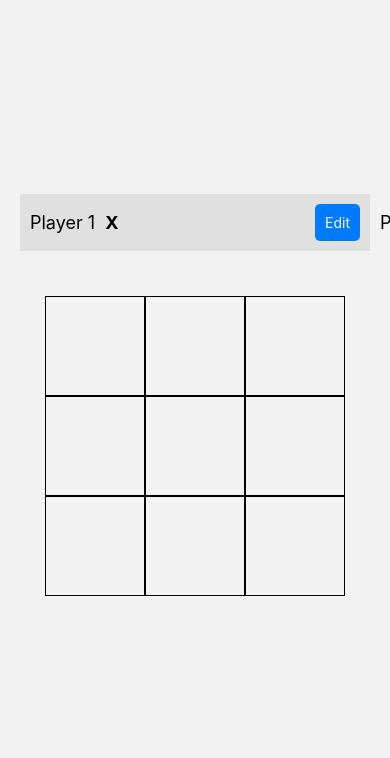
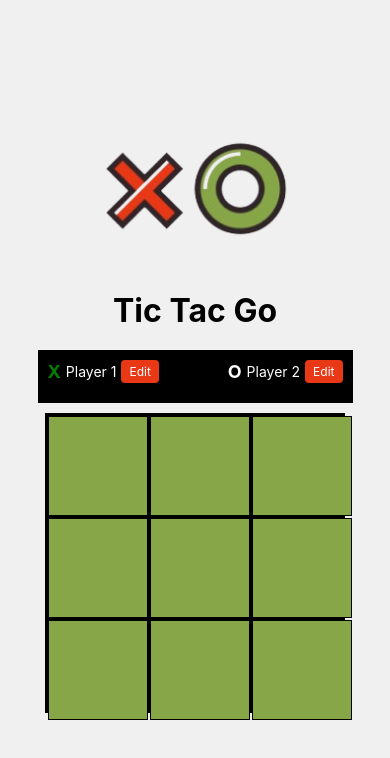
Before and after one commit to NoahPark9001/tic-tac-go, a React Native app: screen /Game in a window 390 px wide. Shown: the top 758 px of the page. Built offline with nearby package versions, Linux system fonts and the light colour scheme.

Commit message:
Update UI for GameScreen.js

```diff
--- a/screens/GameScreen.js
+++ b/screens/GameScreen.js
@@ -1,5 +1,12 @@
 import React, { useState } from "react";
-import { StyleSheet, View, ScrollView } from "react-native";
+import {
+  View,
+  Text,
+  TouchableOpacity,
+  Image,
+  StyleSheet,
+  ScrollView,
+} from "react-native";
 import Player from "../src/components/Player";
 import GameBoard from "../src/components/GameBoard";
 import Log from "../src/components/Log";
@@ -10,6 +17,7 @@ const PLAYERS = {
   X: "Player 1",
   O: "Player 2",
 };
+
 const INITIAL_GAME_BOARD = [
   [null, null, null],
   [null, null, null],
@@ -21,29 +29,28 @@ function deriveActivePlayer(gameTurns) {
 }
 
 function deriveGameBoard(gameTurns) {
-  let gameBoard = INITIAL_GAME_BOARD.map((array) => [...array]);
-  for (const turn of gameTurns) {
-    const { square, player } = turn;
-    gameBoard[square.row][square.col] = player;
-  }
+  const gameBoard = [...INITIAL_GAME_BOARD.map((array) => [...array])];
+  gameTurns.forEach(({ square, player }) => {
+    const { row, col } = square;
+    gameBoard[row][col] = player;
+  });
   return gameBoard;
 }
 
 function deriveWinner(gameBoard, players) {
   let winner;
-  for (const combination of WINNING_COMBINATIONS) {
-    const [a, b, c] = combination;
-    const firstSquareSymbol = gameBoard[a.row][a.column];
-    const secondSquareSymbol = gameBoard[b.row][b.column];
-    const thirdSquareSymbol = gameBoard[c.row][c.column];
+  WINNING_COMBINATIONS.forEach((combination) => {
+    const firstSymbol = gameBoard[combination[0].row][combination[0].column];
+    const secondSymbol = gameBoard[combination[1].row][combination[1].column];
+    const thirdSymbol = gameBoard[combination[2].row][combination[2].column];
     if (
-      firstSquareSymbol &&
-      firstSquareSymbol === secondSquareSymbol &&
-      firstSquareSymbol === thirdSquareSymbol
+      firstSymbol &&
+      firstSymbol === secondSymbol &&
+      firstSymbol === thirdSymbol
     ) {
-      winner = players[firstSquareSymbol];
+      winner = players[firstSymbol];
     }
-  }
+  });
   return winner;
 }
 
@@ -58,8 +65,8 @@ export default function GameScreen() {
 
   function handleSelectSquare(rowIndex, colIndex) {
     setGameTurns((prevTurns) => [
+      { square: { row: rowIndex, col: colIndex }, player: activePlayer },
       ...prevTurns,
-      { square: { row: rowIndex, col: colIndex }, player: activePlayer },
     ]);
   }
 
@@ -76,7 +83,15 @@ export default function GameScreen() {
 
   return (
     <ScrollView contentContainerStyle={styles.container}>
-      <View style={styles.players}>
+      <View style={styles.logoContainer}>
+        <Image
+          source={require("../assets/tic-tac-go-logo.png")}
+          style={styles.logo}
+          resizeMode="contain"
+        />
+        <Text style={styles.title}>Tic Tac Go</Text>
+      </View>
+      <View style={styles.playersContainer}>
         <Player
           initialName={PLAYERS.X}
           symbol="X"
@@ -90,10 +105,11 @@ export default function GameScreen() {
           onChangeName={handlePlayerNameChange}
         />
       </View>
-      {(winner || hasDraw) && (
+      {winner || hasDraw ? (
         <GameOver winner={winner} onRestart={handleRestart} />
+      ) : (
+        <GameBoard onSelectSquare={handleSelectSquare} board={gameBoard} />
       )}
-      <GameBoard onSelectSquare={handleSelectSquare} board={gameBoard} />
       <Log turns={gameTurns} />
     </ScrollView>
   );
@@ -101,15 +117,30 @@ export default function GameScreen() {
 
 const styles = StyleSheet.create({
   container: {
-    flex: 1,
+    flexGrow: 1,
+    backgroundColor: "#f0f0f0",
+    alignItems: "center",
     justifyContent: "center",
-    alignItems: "center",
     padding: 20,
   },
-  players: {
-    flexDirection: "row",
-    justifyContent: "space-around",
-    width: "100%",
+  logoContainer: {
+    alignItems: "center",
     marginBottom: 20,
   },
+  logo: {
+    width: 200,
+    height: 200,
+  },
+  title: {
+    fontSize: 32,
+    fontWeight: "bold",
+  },
+  playersContainer: {
+    flexDirection: "row",
+    justifyContent: "space-between",
+    backgroundColor: "black",
+    padding: 10,
+    width: "90%",
+    marginBottom: 10,
+  },
 });
--- a/screens/HomeScreen.js
+++ b/screens/HomeScreen.js
@@ -1,5 +1,5 @@
 import React from "react";
-import { View, Text, Image, TouchableOpacity, StyleSheet } from "react-native";
+import { View, Text, TouchableOpacity, Image, StyleSheet } from "react-native";
 
 export default function HomeScreen({ navigation }) {
   return (
@@ -11,20 +11,18 @@ export default function HomeScreen({ navigation }) {
       />
       <Text style={styles.title}>Tic Tac Go</Text>
       <Text style={styles.subtitle}>Choose a play mode</Text>
-      <View style={styles.buttonContainer}>
       <TouchableOpacity
-          style={[styles.button, styles.aiButton]}
-          onPress={() => navigation.navigate("Game", { mode: "AI" })}
+        style={[styles.button, { backgroundColor: "#ff6347" }]}
+        onPress={() => navigation.navigate("Game")}
       >
         <Text style={styles.buttonText}>With AI</Text>
       </TouchableOpacity>
       <TouchableOpacity
-          style={[styles.button, styles.friendButton]}
-          onPress={() => navigation.navigate("Game", { mode: "Friend" })}
+        style={[styles.button, { backgroundColor: "#32cd32" }]}
+        onPress={() => navigation.navigate("Game")}
       >
         <Text style={styles.buttonText}>With a friend</Text>
       </TouchableOpacity>
-      </View>
     </View>
   );
 }
@@ -32,41 +30,35 @@ export default function HomeScreen({ navigation }) {
 const styles = StyleSheet.create({
   container: {
     flex: 1,
+    backgroundColor: "#f0f0f0",
+    alignItems: "center",
     justifyContent: "center",
-    alignItems: "center",
-    backgroundColor: "#fff",
+    padding: 20,
   },
   logo: {
     width: 200,
     height: 200,
+  },
+  title: {
+    fontSize: 32,
+    fontWeight: "bold",
+    marginTop: 20,
+  },
+  subtitle: {
+    fontSize: 20,
+    marginTop: 10,
     marginBottom: 20,
   },
-  title: {
-    fontSize: 24,
-    fontWeight: "bold",
-    marginBottom: 20,
-  },
-  subtitle: {
-    fontSize: 18,
-    marginBottom: 20,
-  },
-  buttonContainer: {
+  button: {
     width: "80%",
-  },
-  button: {
-    padding: 15,
-    borderRadius: 10,
-    marginVertical: 10,
+    paddingVertical: 15,
+    borderRadius: 5,
     alignItems: "center",
-  },
-  aiButton: {
-    backgroundColor: "red",
-  },
-  friendButton: {
-    backgroundColor: "green",
+    marginTop: 10,
   },
   buttonText: {
     color: "#fff",
     fontSize: 18,
+    fontWeight: "bold",
   },
 });
--- a/src/components/GameBoard.js
+++ b/src/components/GameBoard.js
@@ -1,21 +1,31 @@
 import React from "react";
-import { View, Text, TouchableOpacity, StyleSheet } from "react-native";
+import { View, TouchableOpacity, Image, StyleSheet } from "react-native";
 
 export default function GameBoard({ onSelectSquare, board }) {
   return (
     <View style={styles.board}>
       {board.map((row, rowIndex) => (
         <View key={rowIndex} style={styles.row}>
-          {row.map((playerSymbol, colIndex) => (
+          {row.map((playerSymbol, colIndex) => {
+            const symbolImage =
+              playerSymbol === "X"
+                ? require("../../assets/x-mark.png")
+                : playerSymbol === "O"
+                ? require("../../assets/o-mark.png")
+                : null;
+            return (
               <TouchableOpacity
                 key={colIndex}
-              style={styles.cell}
                 onPress={() => onSelectSquare(rowIndex, colIndex)}
+                style={styles.square}
                 disabled={playerSymbol !== null}
               >
-              <Text style={styles.cellText}>{playerSymbol}</Text>
+                {symbolImage && (
+                  <Image source={symbolImage} style={styles.symbolImage} />
+                )}
               </TouchableOpacity>
-          ))}
+            );
+          })}
         </View>
       ))}
     </View>
@@ -24,24 +34,26 @@ export default function GameBoard({ onSelectSquare, board }) {
 
 const styles = StyleSheet.create({
   board: {
-    width: "100%",
-    justifyContent: "center",
-    alignItems: "center",
-    marginVertical: 20,
+    width: 300,
+    height: 300,
+    backgroundColor: "black",
+    padding: 2,
   },
   row: {
     flexDirection: "row",
   },
-  cell: {
+  square: {
     width: 100,
     height: 100,
     justifyContent: "center",
     alignItems: "center",
     borderWidth: 1,
-    borderColor: "#000",
+    borderColor: "black",
+    backgroundColor: "#87a648",
+    margin: 1,
   },
-  cellText: {
-    fontSize: 24,
-    fontWeight: "bold",
+  symbolImage: {
+    width: 80,
+    height: 80,
   },
 });
--- a/src/components/Player.js
+++ b/src/components/Player.js
@@ -18,67 +18,77 @@ export default function Player({
 
   function handleEditClick() {
     setIsEditing(!isEditing);
+
     if (isEditing) {
       onChangeName(symbol, playerName);
     }
   }
 
+  function handleChange(text) {
+    setPlayerName(text);
+  }
+
   return (
-    <View style={[styles.playerContainer, isActive && styles.active]}>
-      <View style={styles.playerInfo}>
+    <View style={styles.container}>
+      <Text style={[styles.symbol, isActive ? styles.active : null]}>
+        {symbol}
+      </Text>
       {isEditing ? (
         <TextInput
           style={styles.input}
           value={playerName}
-            onChangeText={setPlayerName}
+          onChangeText={handleChange}
+          onBlur={handleEditClick}
+          autoFocus
         />
       ) : (
-          <Text style={styles.playerName}>{playerName}</Text>
+        <Text style={styles.name}>{playerName}</Text>
       )}
-        <Text style={styles.playerSymbol}>{symbol}</Text>
-      </View>
-      <TouchableOpacity style={styles.button} onPress={handleEditClick}>
-        <Text style={styles.buttonText}>{isEditing ? "Save" : "Edit"}</Text>
+      <TouchableOpacity onPress={handleEditClick} style={styles.editButton}>
+        <Text style={styles.editButtonText}>{isEditing ? "Save" : "Edit"}</Text>
       </TouchableOpacity>
     </View>
   );
 }
 
 const styles = StyleSheet.create({
-  playerContainer: {
-    padding: 10,
-    marginVertical: 5,
+  container: {
+    flexDirection: "row",
     alignItems: "center",
-    flexDirection: "row",
+    marginBottom: 10,
     justifyContent: "space-between",
-    width: "100%",
+  },
+  symbol: {
+    fontSize: 18,
+    fontWeight: "bold",
+    marginRight: 5,
+    color: "white",
   },
   active: {
-    backgroundColor: "#e0e0e0",
+    color: "green",
   },
-  playerInfo: {
-    flexDirection: "row",
-    alignItems: "center",
-  },
-  playerName: {
-    fontSize: 18,
-  },
-  playerSymbol: {
-    fontSize: 18,
-    fontWeight: "bold",
-    marginLeft: 10,
+  name: {
+    fontSize: 14,
+    marginRight: 5,
+    color: "white",
   },
   input: {
+    fontSize: 14,
     borderBottomWidth: 1,
-    fontSize: 18,
-    marginRight: 10,
+    borderBottomColor: "#000",
+    marginRight: 5,
+    padding: 0,
+    color: "white",
+    width: 80,
   },
-  button: {
-    backgroundColor: "#007BFF",
-    padding: 10,
-    borderRadius: 5,
+  editButton: {
+    backgroundColor: "#e83815",
+    paddingVertical: 4,
+    paddingHorizontal: 8,
+    borderRadius: 4,
   },
-  buttonText: {
-    color: "#FFF",
+  editButtonText: {
+    color: "#fff",
+    fontSize: 12,
   },
 });
```
Lines whose indentation alone changed are shown as unchanged.
